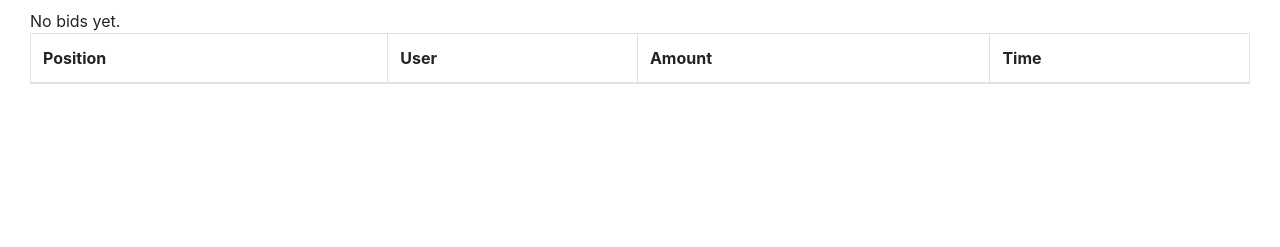
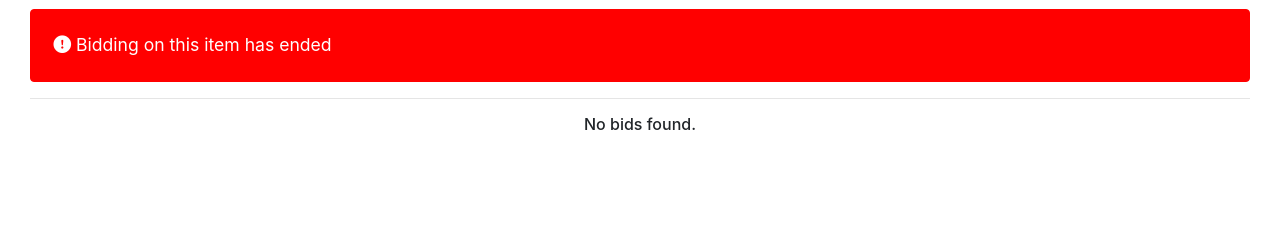
Before and after one commit to abijoy/abay, a Django app: page /bids/ in a window 1280 px wide. Shown: the part 167-414 px from the top of the page. Run offline with Django 3.2, Linux system fonts and the light colour scheme; the visitor is signed in with stand-in values (Sample User, id 1); lists and menus that the app fills with data are empty; parts of the project's set-up code (start-up, migrations or seed data) failed here and were passed over; some libraries are stand-ins or nearby versions.

Commit message:
bid list page upadated

```diff
--- a/app/templates/app/bids_list.html
+++ b/app/templates/app/bids_list.html
@@ -13,8 +13,26 @@
                 {{ product.name }}
             </a>
         </h3>
+
+        <div class="bid-status">
+            {% if product.is_bid_running %}
+                <div class="running">
+
+                </div>
+            {% else %}
+                <div class="ended">
+                    <i class="bi bi-exclamation-circle-fill"></i>
+                    Bidding on this item has ended
+                </div>
+            {% endif %}
+        </div>
     </div>
 
+    <hr>
+
+    <div id="bids_list">
+
+        {% if bids  %}
             <table class="table table-bordered">
                 <thead>
                 <tr>
@@ -26,7 +44,7 @@
                 </thead>
                 <tbody>
                     {% for bid in bids  %}
-            <tr>
+                            <tr class="{% if bid.placed_by == request.user %}table-active{% endif %}">
                                 <th scope="row">{{ forloop.counter }}</th>
                                 <td>{{ bid.placed_by }}</td>
                                 <td>{{ bid.amount }}</td>
@@ -37,5 +55,9 @@
                     {% endfor %}
                 </tbody>
             </table>
+        {% else %}
+            <h6 class="text-center">No bids found.</h6>
+        {% endif %}
+    </div>
 
 {% endblock %}
--- a/app/views.py
+++ b/app/views.py
@@ -316,7 +316,7 @@ def bids(request):
 
 def bids_list(request, product_id):
 	product = get_object_or_404(Product, pk=product_id)
-	bids = Auction.objects.filter(product=product)
+	bids = Auction.objects.filter(product=product).order_by('-amount')
 
 	context = {
 		'product': product,
--- a/static/css/app.css
+++ b/static/css/app.css
@@ -137,3 +137,13 @@ h1 #headline{
 	width: 100%;
 	object-fit: cover;
   }
+
+  .ended {
+	background-color: red;
+	color: white;
+	border: 1px solid red;
+	border-radius: 4px;
+	/* width: 60%; */
+	font-size: 1.1rem;
+	padding: 1.4rem;
+  }
```
Lines whose indentation alone changed are shown as unchanged.
